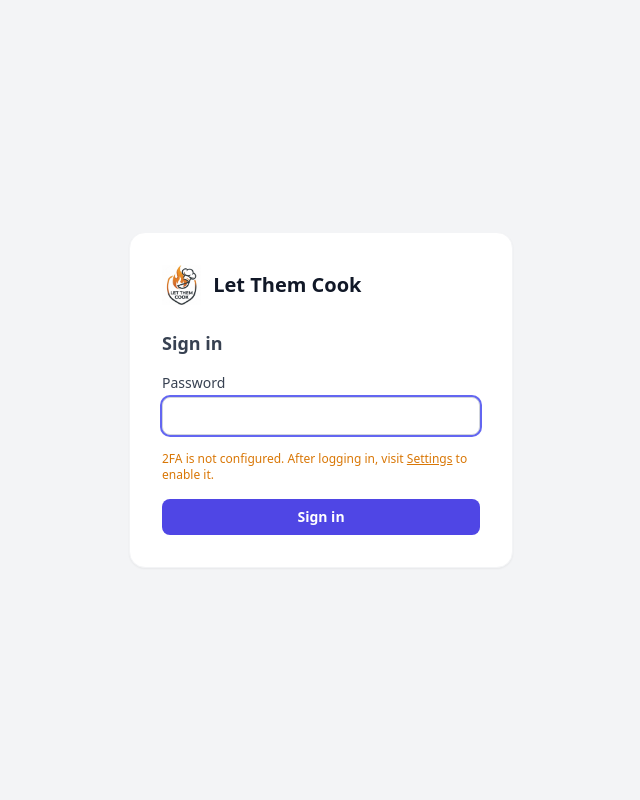
After one commit to nyuhan/let-them-cook, a Flask app: page /login in a window 1280 px wide. The commit adds this page. Shown: the whole page, without its empty margins (319-959 px from the left). Run offline with Flask 3, Linux system fonts and the light colour scheme; data comes from the database, SQL or seed files in the repository; data that the repository does not hold is empty; some libraries are stand-ins or nearby versions.

Commit message:
Support login

```diff
--- a/app.py
+++ b/app.py
@@ -1,8 +1,13 @@
-from flask import Flask, g, jsonify, request, render_template
+from flask import Flask, g, jsonify, request, render_template, redirect, url_for, session
+from flask_login import LoginManager, UserMixin, login_user, logout_user, login_required, current_user
+from werkzeug.security import check_password_hash, generate_password_hash
+from urllib.parse import urlparse, urljoin
 import os
+import secrets
 import sqlite3
 import json
 import hashlib
+import pyotp
 from dotenv import load_dotenv
 
 # Load environment variables from .env file
@@ -19,6 +24,30 @@ try:
         TYPES_MAPPING = json.load(_f)
 except OSError:
     TYPES_MAPPING = {}
+
+
+def _get_or_create_secret_key():
+    """Create the settings table if needed, seed defaults, and return the app secret key."""
+    db_dir = os.path.dirname(DATABASE)
+    if db_dir:
+        os.makedirs(db_dir, exist_ok=True)
+    conn = sqlite3.connect(DATABASE)
+    conn.execute(
+        """CREATE TABLE IF NOT EXISTS settings (
+            id INTEGER PRIMARY KEY CHECK (id = 1),
+            secret_key TEXT NOT NULL,
+            password_hash TEXT NOT NULL,
+            totp_secret TEXT
+        )"""
+    )
+    conn.execute(
+        "INSERT OR IGNORE INTO settings (id, secret_key, password_hash, totp_secret) VALUES (1, ?, ?, NULL)",
+        (secrets.token_hex(32), generate_password_hash("letthemcook")),
+    )
+    conn.commit()
+    key = conn.execute("SELECT secret_key FROM settings WHERE id = 1").fetchone()[0]
+    conn.close()
+    return key
 
 
 def get_db():
@@ -76,11 +105,61 @@ def get_db():
             )"""
         )
 
+        db.execute(
+            """CREATE TABLE IF NOT EXISTS settings (
+                id INTEGER PRIMARY KEY CHECK (id = 1),
+                secret_key TEXT NOT NULL,
+                password_hash TEXT NOT NULL,
+                totp_secret TEXT
+            )"""
+        )
+
         db.commit()
     return db
 
 
 app = Flask(__name__, static_folder="static", template_folder="templates")
+app.secret_key = _get_or_create_secret_key()
+
+# --- Auth setup ---
+login_manager = LoginManager(app)
+login_manager.login_view = "login"
+
+
+class User(UserMixin):
+    id = "admin"
+
+
+_USER = User()
+
+
+LOGIN_DISABLED = os.environ.get("DISABLE_LOGIN", "").lower() in ("1", "true", "yes")
+
+
+@login_manager.user_loader
+def load_user(user_id):
+    if user_id == "admin":
+        return _USER
+    return None
+
+
+@login_manager.unauthorized_handler
+def unauthorized():
+    if request.path.startswith("/api/"):
+        return jsonify({"error": "unauthorized"}), 401
+    return redirect(url_for("login", next=request.path))
+
+
+@app.before_request
+def auto_login_if_disabled():
+    if LOGIN_DISABLED and not current_user.is_authenticated:
+        login_user(_USER, remember=True)
+
+
+def _is_safe_url(target):
+    ref = urlparse(request.host_url)
+    test = urlparse(urljoin(request.host_url, target))
+    return test.scheme in ("http", "https") and ref.netloc == test.netloc
 
 
 def _file_hash(path):
@@ -146,13 +225,155 @@ def close_connection(exception):
         db.close()
 
 
+def _get_settings(db):
+    row = db.execute(
+        "SELECT secret_key, password_hash, totp_secret FROM settings WHERE id = 1"
+    ).fetchone()
+    return dict(row) if row else {"secret_key": "", "password_hash": "", "totp_secret": None}
+
+
+def _make_qr_svg(secret):
+    import io
+    import qrcode
+    import qrcode.image.svg
+
+    totp = pyotp.TOTP(secret)
+    uri = totp.provisioning_uri(name="admin", issuer_name="Let Them Cook")
+    qr = qrcode.make(uri, image_factory=qrcode.image.svg.SvgPathImage)
+    buf = io.BytesIO()
+    qr.save(buf)
+    return buf.getvalue().decode("utf-8")
+
+
+@app.route("/login", methods=["GET", "POST"])
+def login():
+    if current_user.is_authenticated:
+        return redirect(url_for("index"))
+
+    db = get_db()
+    s = _get_settings(db)
+    totp_enabled = bool(s.get("totp_secret"))
+    error = None
+
+    if request.method == "POST":
+        password = request.form.get("password", "")
+        totp_code = request.form.get("totp_code", "").strip()
+
+        password_ok = bool(s["password_hash"]) and check_password_hash(s["password_hash"], password)
+
+        if s["totp_secret"]:
+            totp = pyotp.TOTP(s["totp_secret"])
+            totp_ok = totp.verify(totp_code)
+        else:
+            totp_ok = True
+
+        if password_ok and totp_ok:
+            login_user(_USER, remember=True)
+            next_page = request.args.get("next", "")
+            if next_page and _is_safe_url(next_page):
+                return redirect(next_page)
+            return redirect(url_for("index"))
+
+        error = "Invalid credentials."
+
+    return render_template("login.html", error=error, totp_enabled=totp_enabled)
+
+
+@app.route("/logout")
+@login_required
+def logout():
+    logout_user()
+    return redirect(url_for("login"))
+
+
+@app.route("/settings", methods=["GET", "POST"])
+@login_required
+def settings():
+    if LOGIN_DISABLED:
+        return "", 404
+    db = get_db()
+    s = _get_settings(db)
+    totp_enabled = bool(s.get("totp_secret"))
+    error = None
+    success = None
+
+    if request.method == "POST":
+        current_password = request.form.get("current_password", "")
+        new_password = request.form.get("new_password", "")
+        confirm_password = request.form.get("confirm_password", "")
+
+        if not check_password_hash(s["password_hash"], current_password):
+            error = "Current password is incorrect."
+        elif len(new_password) < 8:
+            error = "New password must be at least 8 characters."
+        elif new_password != confirm_password:
+            error = "New passwords do not match."
+        else:
+            db.execute(
+                "UPDATE settings SET password_hash = ? WHERE id = 1",
+                (generate_password_hash(new_password),),
+            )
+            db.commit()
+            success = "Password updated successfully."
+
+    return render_template("settings.html", totp_enabled=totp_enabled, error=error, success=success)
+
+
+@app.route("/setup-2fa", methods=["GET", "POST"])
+@login_required
+def setup_2fa():
+    if LOGIN_DISABLED:
+        return "", 404
+    db = get_db()
+
+    if request.method == "POST":
+        provisional_secret = session.get("provisional_totp_secret")
+        totp_code = request.form.get("totp_code", "").strip()
+
+        if not provisional_secret:
+            return redirect(url_for("setup_2fa"))
+
+        totp = pyotp.TOTP(provisional_secret)
+        if totp.verify(totp_code):
+            db.execute(
+                "UPDATE settings SET totp_secret = ? WHERE id = 1", (provisional_secret,)
+            )
+            db.commit()
+            session.pop("provisional_totp_secret", None)
+            return redirect(url_for("settings"))
+
+        qr_svg = _make_qr_svg(provisional_secret)
+        return render_template(
+            "setup_2fa.html", qr_svg=qr_svg, secret=provisional_secret,
+            error="Invalid code. Please try again."
+        )
+
+    provisional_secret = pyotp.random_base32()
+    session["provisional_totp_secret"] = provisional_secret
+    qr_svg = _make_qr_svg(provisional_secret)
+    return render_template("setup_2fa.html", qr_svg=qr_svg, secret=provisional_secret, error=None)
+
+
+@app.route("/disable-2fa", methods=["POST"])
+@login_required
+def disable_2fa():
+    if LOGIN_DISABLED:
+        return "", 404
+    db = get_db()
+    db.execute("UPDATE settings SET totp_secret = NULL WHERE id = 1")
+    db.commit()
+    return redirect(url_for("settings"))
+
+
 @app.route("/")
+@login_required
 def index():
     key = os.environ.get("GOOGLE_MAPS_API_KEY")
-    return render_template("index.html", google_api_key=key)
+    return render_template("index.html", google_api_key=key, login_disabled=LOGIN_DISABLED)
 
 
 @app.route("/api/cities")
+@login_required
 def get_cities():
     db = get_db()
     cur = db.execute(
@@ -163,6 +384,7 @@ def get_cities():
 
 
 @app.route("/api/restaurants", methods=["GET", "POST"])
+@login_required
 def restaurants():
     db = get_db()
     if request.method == "POST":
@@ -296,6 +518,7 @@ def _get_restaurant(db, rest_id):
 
 
 @app.route("/api/restaurants/<rest_id>", methods=["GET"])
+@login_required
 def get_restaurant(rest_id):
     db = get_db()
     data = _get_restaurant(db, rest_id)
@@ -305,6 +528,7 @@ def get_restaurant(rest_id):
 
 
 @app.route("/api/restaurants/<rest_id>", methods=["PUT"])
+@login_required
 def update_restaurant(rest_id):
     db = get_db()
     data = request.get_json() or {}
@@ -453,6 +677,7 @@ def update_restaurant(rest_id):
 
 
 @app.route("/api/restaurants/<rest_id>", methods=["DELETE"])
+@login_required
 def delete_restaurant(rest_id):
     db = get_db()
     cur = db.execute("SELECT id FROM restaurants WHERE id = ?", (rest_id,))
--- a/requirements.txt
+++ b/requirements.txt
@@ -1,4 +1,7 @@
 Flask
+Flask-Login
+pyotp
+qrcode
 python-dotenv
 pytest
 pytest-cov
--- /dev/null
+++ b/templates/login.html
@@ -0,0 +1,57 @@
+<!doctype html>
+<html lang="en">
+
+<head>
+  <meta charset="utf-8" />
+  <meta name="viewport" content="width=device-width, initial-scale=1" />
+  <title>Login – Let Them Cook</title>
+  <script src="https://cdn.tailwindcss.com"></script>
+</head>
+
+<body class="bg-gray-100 text-gray-800 font-sans min-h-screen flex items-center justify-center">
+  <div class="bg-white rounded-2xl shadow-sm border border-gray-100 p-8 w-full max-w-sm">
+    <div class="flex items-center mb-6">
+      <img src="/static/logo.png" alt="Logo" class="h-10 w-auto mr-3">
+      <h1 class="text-xl font-bold text-gray-900">Let Them Cook</h1>
+    </div>
+
+    <h2 class="text-lg font-semibold text-gray-700 mb-4">Sign in</h2>
+
+    {% if error %}
+    <div class="bg-red-50 border border-red-200 text-red-700 rounded-lg px-4 py-3 mb-4 text-sm">
+      {{ error }}
+    </div>
+    {% endif %}
+
+    <form method="POST" action="{{ url_for('login', next=request.args.get('next', '')) }}">
+      <div class="mb-4">
+        <label class="block text-sm font-medium text-gray-700 mb-1" for="password">Password</label>
+        <input type="password" id="password" name="password" required autofocus
+          class="w-full border border-gray-300 rounded-lg px-3 py-2 text-sm focus:outline-none focus:ring-2 focus:ring-indigo-500">
+      </div>
+
+      {% if totp_enabled %}
+      <div class="mb-4">
+        <label class="block text-sm font-medium text-gray-700 mb-1" for="totp_code">Authenticator Code</label>
+        <input type="text" id="totp_code" name="totp_code" inputmode="numeric" pattern="[0-9]*"
+          autocomplete="one-time-code" maxlength="6"
+          class="w-full border border-gray-300 rounded-lg px-3 py-2 text-sm focus:outline-none focus:ring-2 focus:ring-indigo-500"
+          placeholder="6-digit code">
+      </div>
+      {% else %}
+      <p class="text-xs text-amber-600 mb-4">
+        2FA is not configured. After logging in, visit
+        <a href="{{ url_for('settings') }}" class="underline font-medium">Settings</a>
+        to enable it.
+      </p>
+      {% endif %}
+
+      <button type="submit"
+        class="w-full bg-indigo-600 hover:bg-indigo-700 text-white font-semibold py-2 px-4 rounded-lg text-sm transition-colors focus:outline-none focus:ring-2 focus:ring-offset-2 focus:ring-indigo-500">
+        Sign in
+      </button>
+    </form>
+  </div>
+</body>
+
+</html>
```
Also changed, not shown: templates/index.html (+15 -5 lines), templates/settings.html (added, +102 -0 lines), templates/setup_2fa.html (added, +67 -0 lines), tests/conftest.py (+27 -2 lines).
